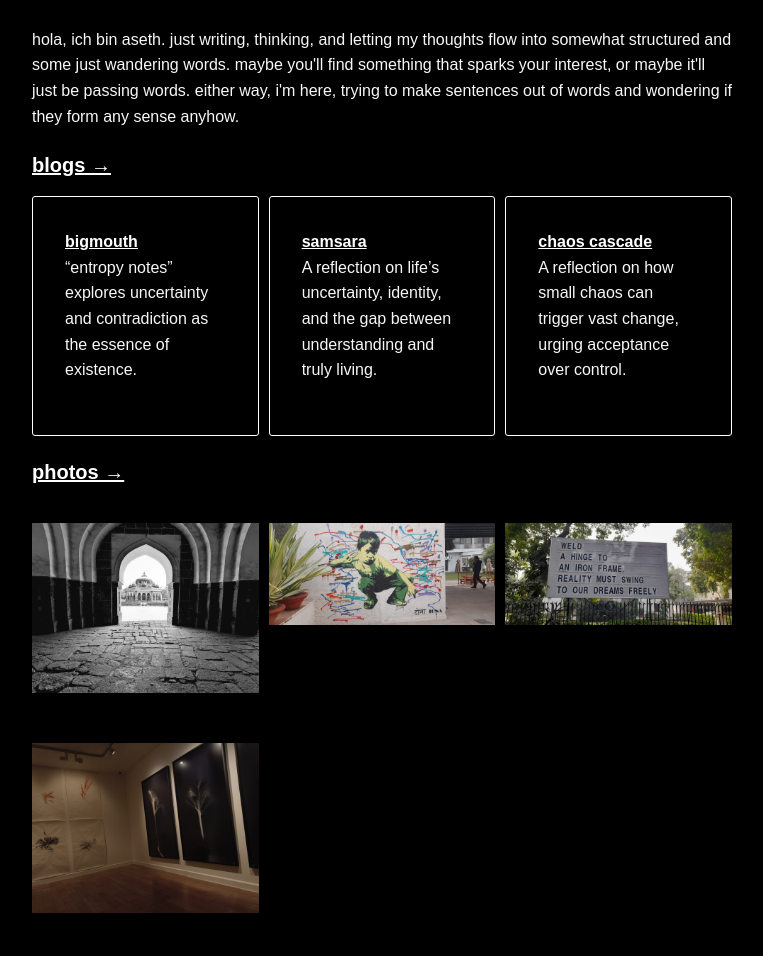
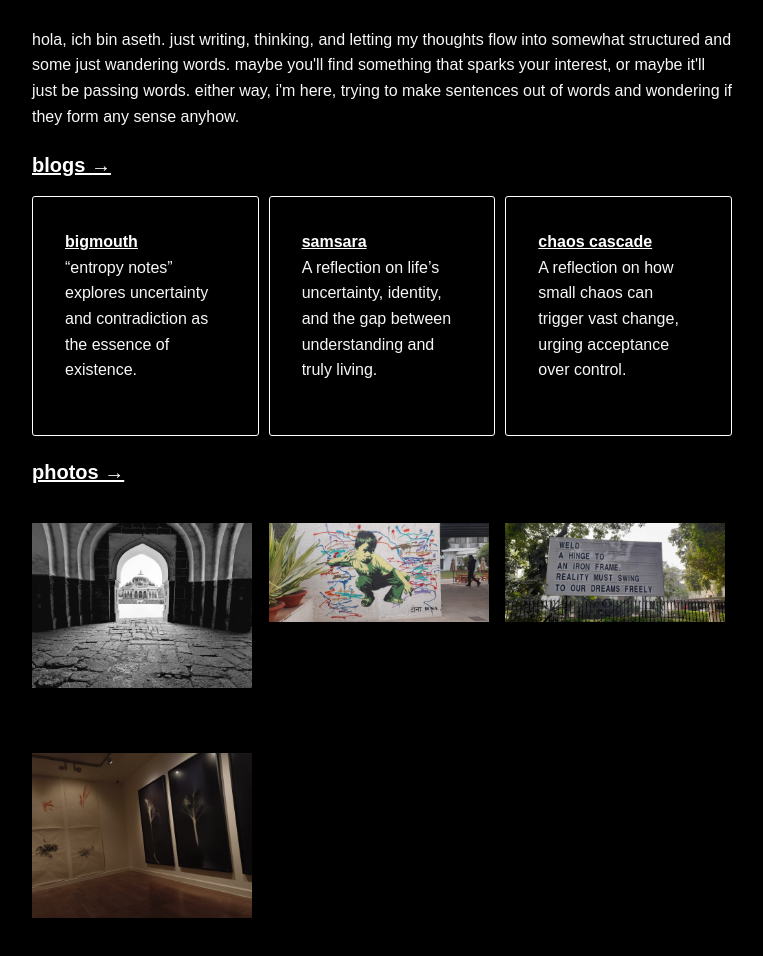
Before and after one commit to asethcore/asethcore.github.io, a plain HTML site: page index.html in a window 1280 px wide. Shown: the part 120-1076 px from the top of the page, without its empty margins (258-1021 px from the left). Drawn offline with Linux system fonts and the light colour scheme.

Commit message:
Add styles for card layout and images

```diff
--- a/blogs/style.css
+++ b/blogs/style.css
@@ -105,3 +105,21 @@ footer {
   gap: 10px;
   justify-content: center;
 }
+
+.card2 {
+  width: 220px; /* Or whatever size you want */
+  height: 220px; /* Fixed or responsive */
+  overflow: hidden; /* Ensures image stays within rounded corners */
+  border-radius: 10px;
+  background: #000;
+  position: relative;
+}
+
+.card-img {
+  width: 100%; /* Ensures the image fills the card's width */
+  height: 100%; /* Keeps the aspect ratio correct */
+  display: block;
+  object-fit: cover; /* Removes bottom whitespace */
+  /* border-radius: 8px 8px 0 0; /* Optional: rounds the top corners */
+  /* margin-bottom: 12px; /* Adds some space below the image */
+}
```
